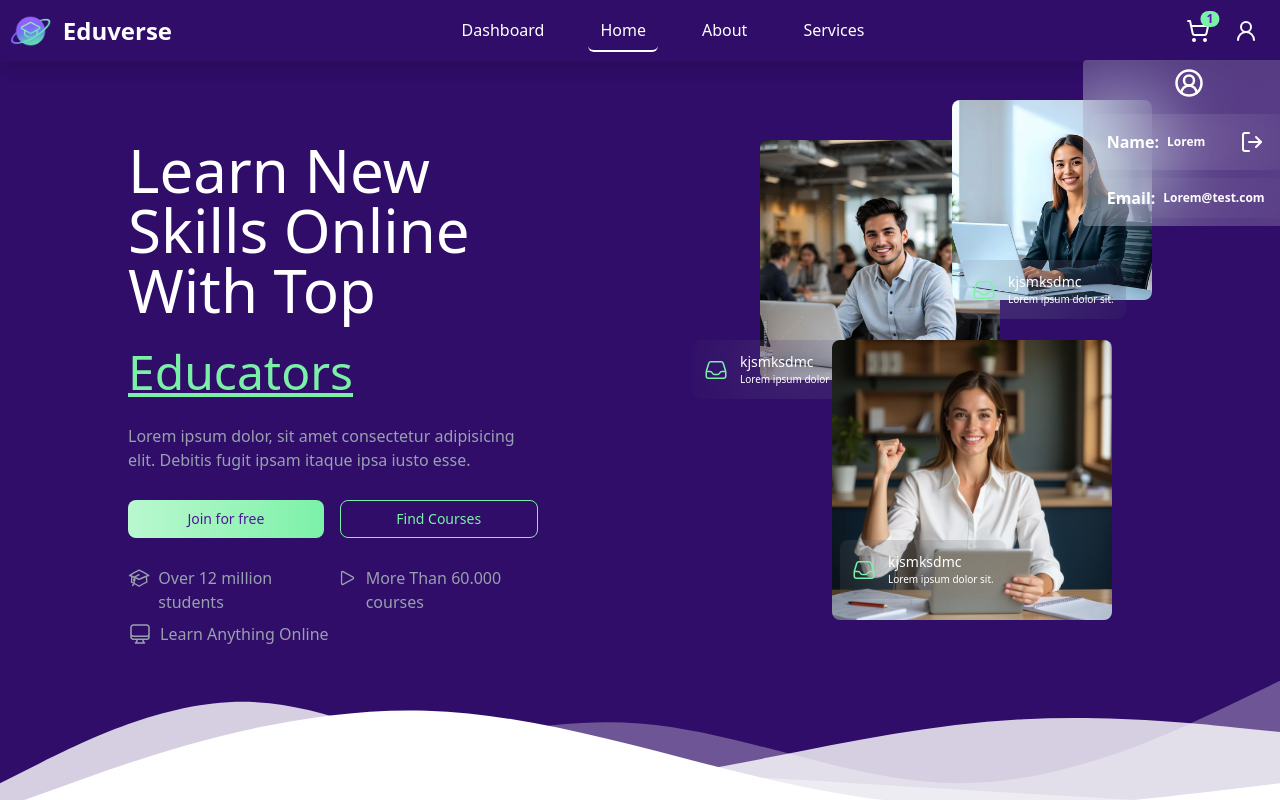
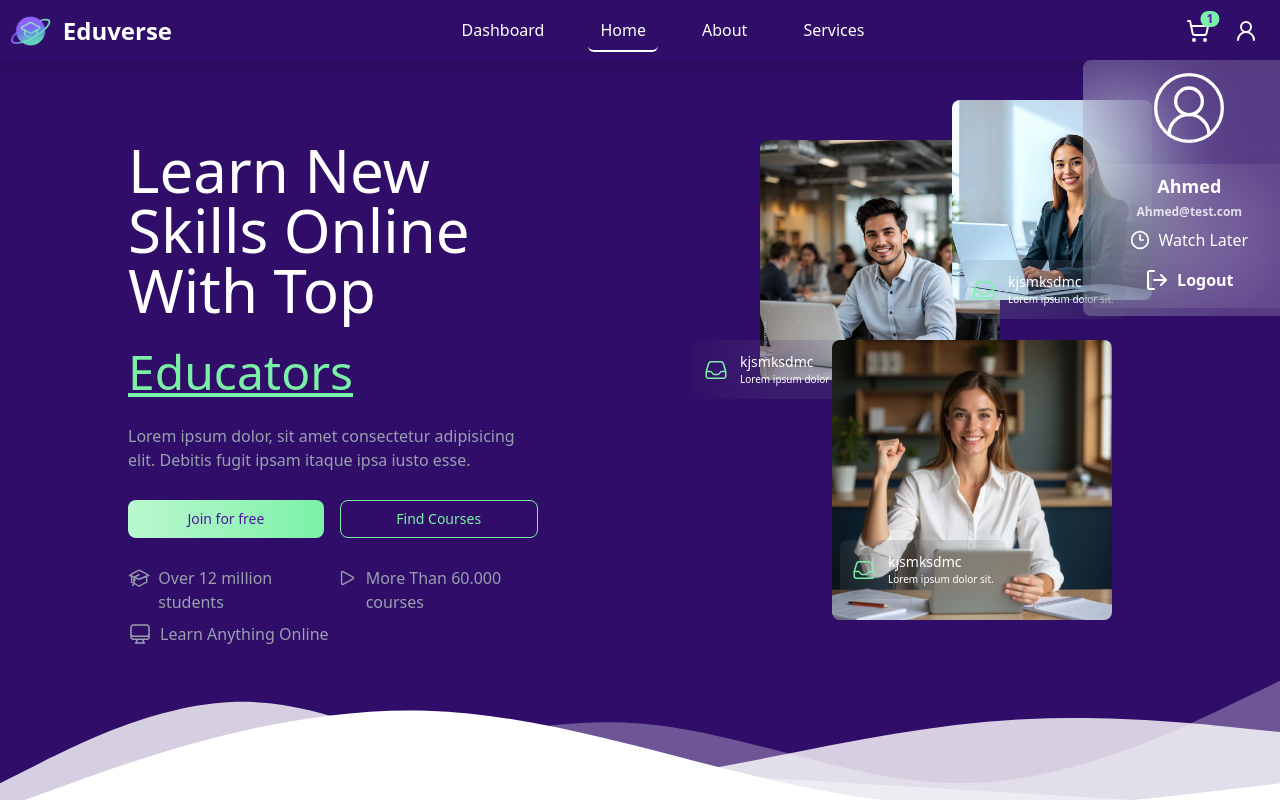
Before and after one commit to marinaeleshaa/Eduverse, an Angular app: page /home in a window 1280 px wide. Both pictures are taken after a click on the button 1246 px from the left and 31 px from the top of the page. Shown: the top 800 px of the page. Built offline with nearby package versions, Linux system fonts and the light colour scheme.

Commit message:
feat: editing profile menu style

```diff
--- a/src/app/components/header/header.html
+++ b/src/app/components/header/header.html
@@ -81,19 +81,19 @@
       <div
         #profile
         data-profileMenu="true"
-        class="w-2/12 bg-white/20 backdrop-blur-2xl absolute top-15 -right-4 rounded"
+        class="w-2/12 bg-white/20 backdrop-blur-2xl absolute top-15 -right-4 rounded-lg"
         (click)="$event.stopPropagation()"
       >
         <div>
           <div class="flex p-2 items-center justify-center">
             <svg
               xmlns="http://www.w3.org/2000/svg"
-              width="30"
-              height="30"
+              width="80"
+              height="80"
               viewBox="0 0 24 24"
               fill="none"
               stroke="white"
-              stroke-width="2"
+              stroke-width="1"
               stroke-linecap="round"
               stroke-linejoin="round"
               class="lucide lucide-circle-user-round-icon lucide-circle-user-round"
@@ -104,15 +104,36 @@
             </svg>
           </div>
           <div
-            class="px-4 py-2 backdrop-blur-2xl m-2 text-white rounded transition-all flex items-center gap-2 justify-between"
+            class="px-4 py-2 backdrop-blur-2xl m-2 text-white rounded-lg transition-all flex flex-col items-center gap-2"
           >
-            <div class="flex items-center gap-2 text-md font-bold">
-              <p>Name:</p>
-              <p class="text-xs">Lorem</p>
+            <div class="flex items-center justify-center w-full">
+              <div class="flex items-center flex-col gap-1 text-md font-bold">
+                <p class="text-lg">Ahmed</p>
+                <p class="text-xs text-white/80">Ahmed@test.com</p>
               </div>
+            </div>
+            <div class="flex items-center gap-2">
+              <svg
+                xmlns="http://www.w3.org/2000/svg"
+                width="20"
+                height="20"
+                viewBox="0 0 24 24"
+                fill="none"
+                stroke="currentColor"
+                stroke-width="2"
+                stroke-linecap="round"
+                stroke-linejoin="round"
+                class="lucide lucide-clock3-icon lucide-clock-3"
+              >
+                <path d="M12 6v6h4" />
+                <circle cx="12" cy="12" r="10" />
+              </svg>
+              <p>Watch Later</p>
+            </div>
+            <div>
               <button
-              routerLink="login"
-              class="w-fit p-2 text-md font-bold text-white rounded-4xl hover:scale-105 cursor-pointer transition-all"
+                (click)="logout()"
+                class="w-fit p-2 text-md font-bold text-white rounded-4xl hover:scale-105 cursor-pointer transition-all flex items-center gap-2"
               >
                 <svg
                   xmlns="http://www.w3.org/2000/svg"
@@ -130,16 +151,8 @@
                   <path d="M21 12H9" />
                   <path d="M9 21H5a2 2 0 0 1-2-2V5a2 2 0 0 1 2-2h4" />
                 </svg>
+                Logout
               </button>
-          </div>
-          <div>
-            <div
-              class="px-4 py-2 backdrop-blur-3xl m-2 text-white rounded transition-all flex items-center gap-2"
-            >
-              <div class="flex items-center gap-2 text-md font-bold">
-                <p>Email:</p>
-                <p class="text-xs">Lorem@test.com</p>
-              </div>
             </div>
           </div>
         </div>
--- a/src/app/components/header/header.ts
+++ b/src/app/components/header/header.ts
@@ -15,6 +15,10 @@ export class Header {
     this.profileMenuOpen = false;
   }
 
+  logout() {
+    //TODO: implement logout functionality
+  }
+
   toggleProfileMenu(event: Event) {
     event.stopPropagation();
     this.profileMenuOpen = !this.profileMenuOpen;
```
Lines whose indentation alone changed are shown as unchanged.
